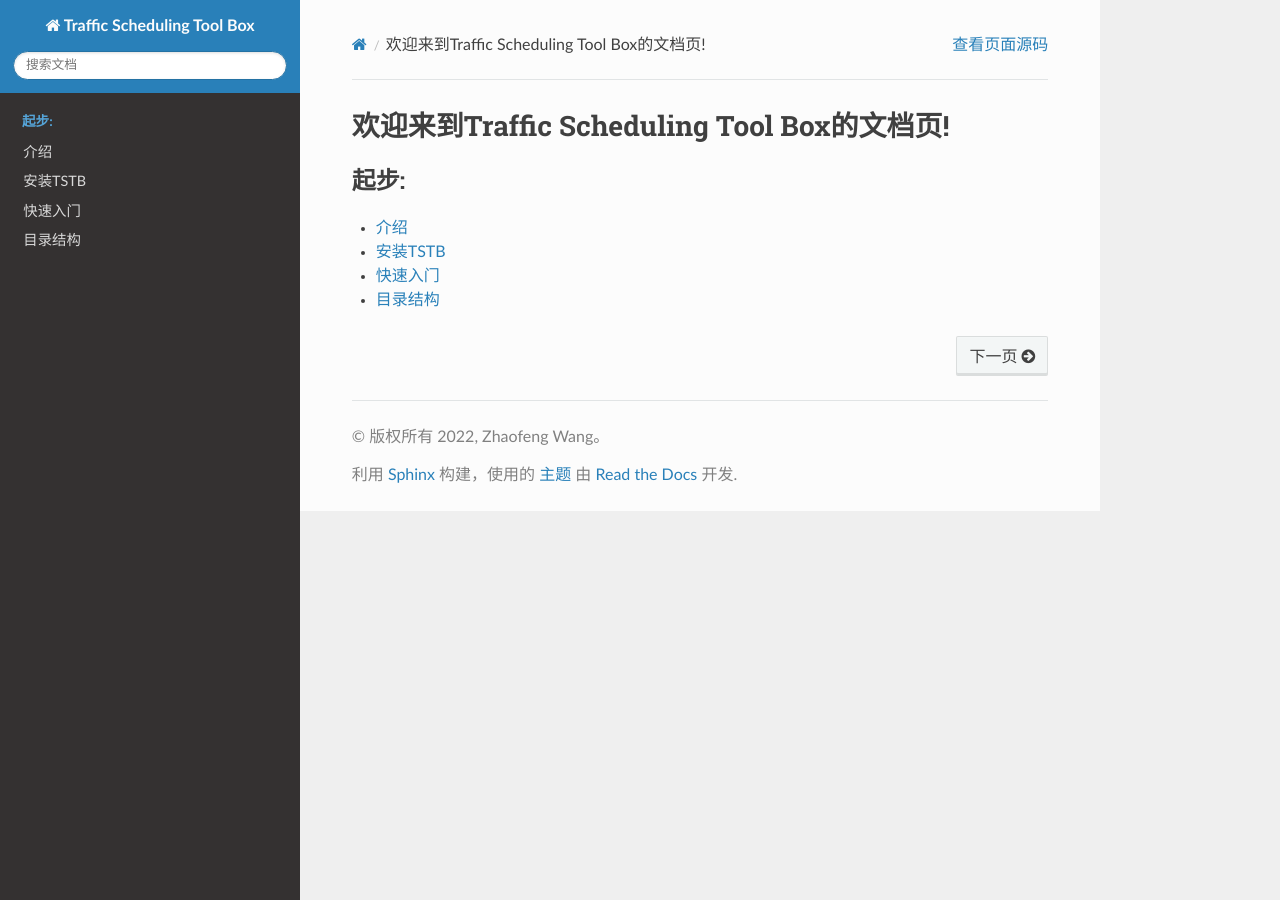
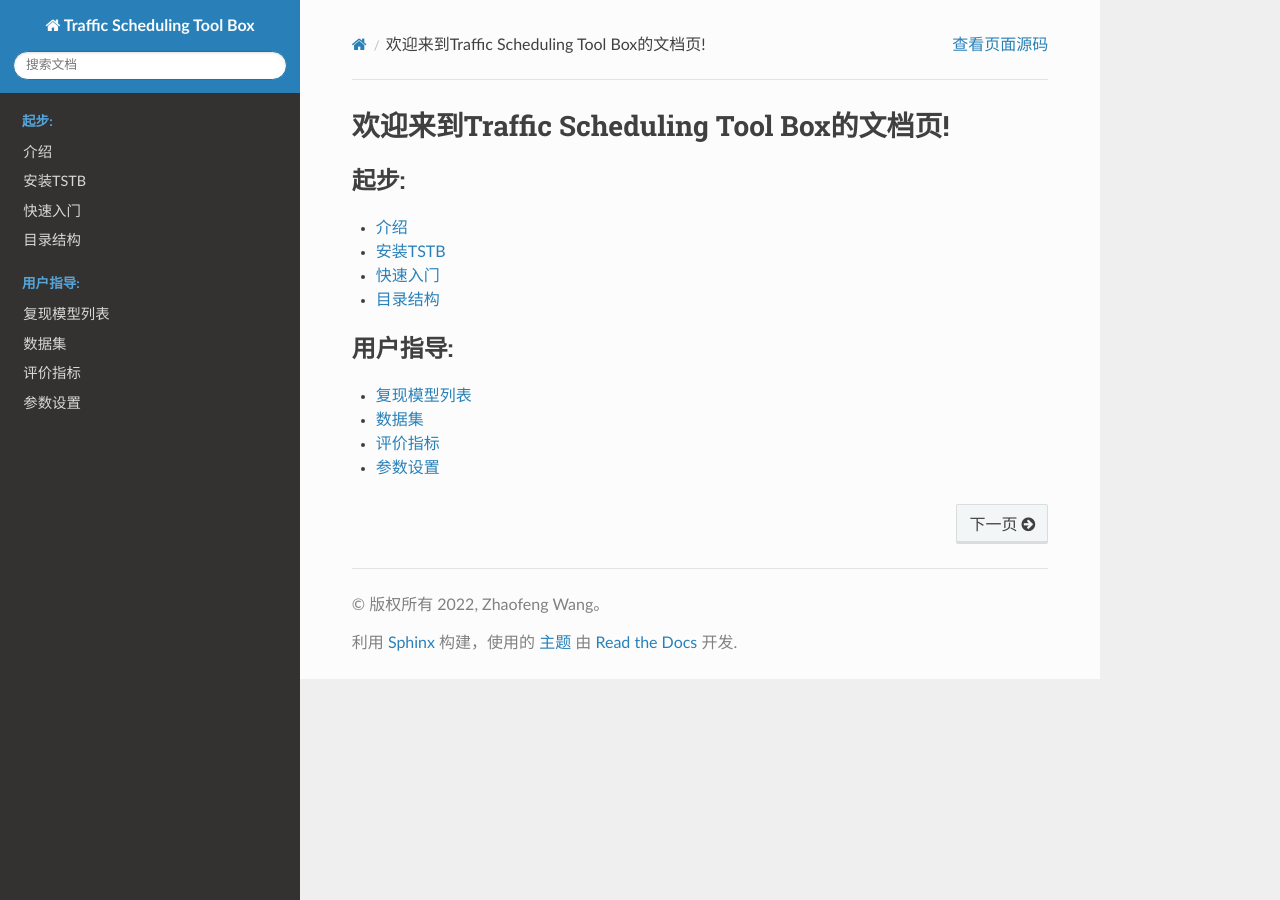
Before and after one commit to MFeng1221/TSTB_Docs_zh_CN, a Sphinx documentation site: the page built from source/index.rst, in a window 1280 px wide. Built offline with Sphinx 7.4.7 and the Read the Docs theme 2.0.0, drawn with Linux system fonts in a browser that asks for light colours.

Commit message:
Update index.rst

```diff
--- a/source/index.rst
+++ b/source/index.rst
@@ -15,3 +15,12 @@
    起步/安装TSTB
    起步/快速入门
    起步/目录结构
+
+.. toctree::
+   :maxdepth: 1
+   :caption: 用户指导:
+
+   用户指导/复现模型列表
+   用户指导/数据集
+   用户指导/评价指标
+   用户指导/参数设置
```
